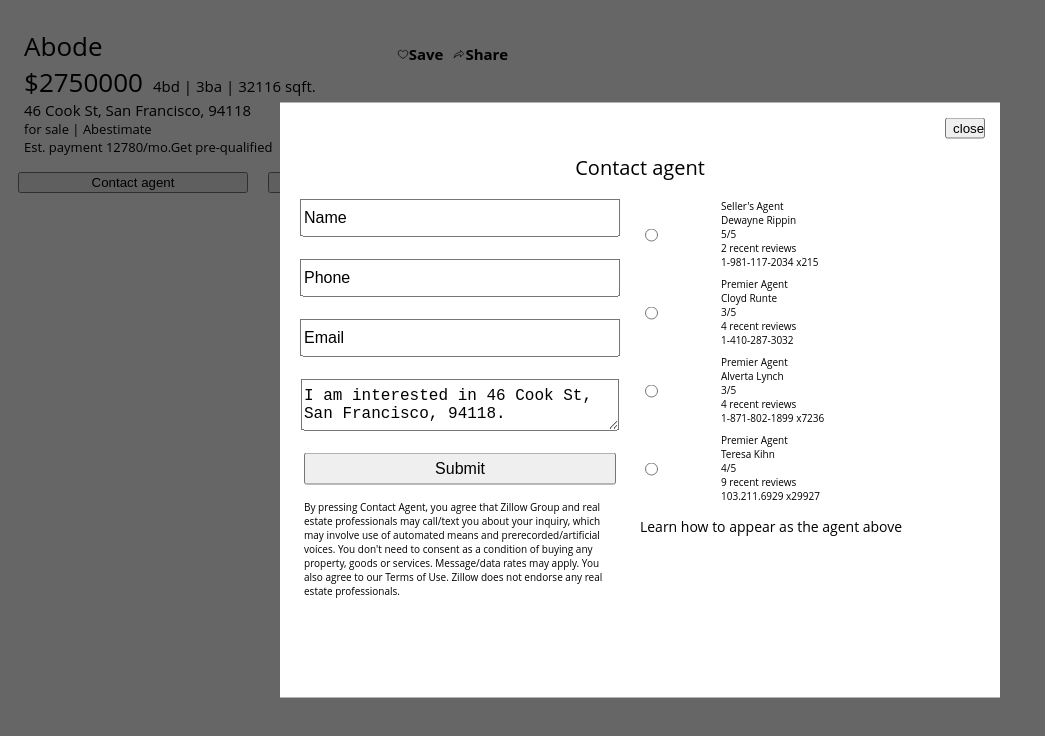
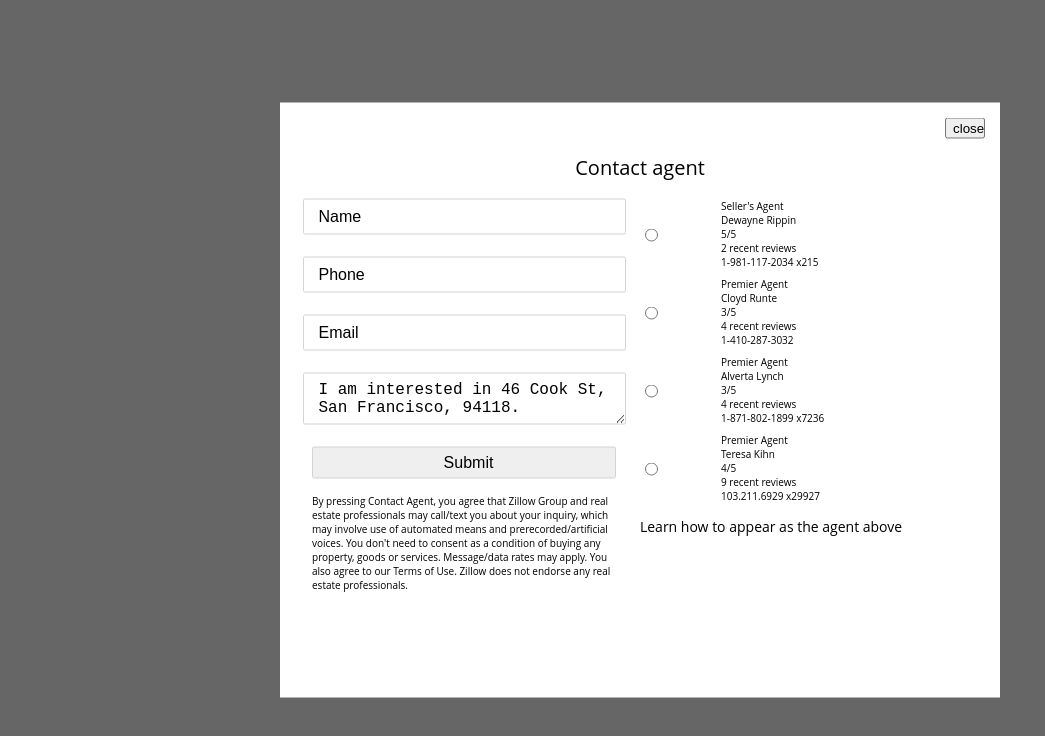
Before and after one commit to Bungal-ow/Contacts, a React app: page / in a window 1280 px wide. Both pictures are taken after a click on the button "Contact agent". Shown: the top 736 px of the page, without its empty margins (0-1045 px from the left). Built offline with nearby package versions, Linux system fonts and the light colour scheme; the HTML template or start-up script is replaced by a standard one.

Commit message:
More styling - INB4 I break things

```diff
--- a/client/src/components/IconButton.jsx
+++ b/client/src/components/IconButton.jsx
@@ -5,8 +5,8 @@ import React from 'react';
 
 const IconButton = ({ icon, text, handleClick }) => (
   <div onClick={handleClick}>
-    <img src={icon} alt="" height="12" />
-    {text}
+    <img src={icon} alt="" height="15" />
+    {`  ${text}`}
   </div>
 );
 
--- a/client/src/components/Summary.jsx
+++ b/client/src/components/Summary.jsx
@@ -52,6 +52,7 @@ class Summary extends Component {
 
     return (
       <div className="summary">
+        <div className="main">
           <div id="logo">Abode</div>
           <div className="header">
             <IconButton icon={heartIcon} text="Save" handleClick={() => this.showModal('signin')} />
@@ -79,7 +80,7 @@ class Summary extends Component {
                 </div>
                 <div>
                   <span>
-                  {`Est. payment ${summary.estPayment}/mo.`}
+                    {`Est. payment ${summary.estPayment}/mo.  `}
                   </span>
                   <span>
                     Get pre-qualified
@@ -92,6 +93,7 @@ class Summary extends Component {
             <button type="button" onClick={() => this.showModal('contact')}>Contact agent</button>
             <button type="button" onClick={() => this.showModal('tour')}>Take a tour</button>
           </div>
+        </div>
         {modal}
       </div>
     );
--- a/client/src/styles/Modal.css
+++ b/client/src/styles/Modal.css
@@ -1,6 +1,12 @@
 .summary {
-  width: 500;
   font-family: 'Open Sans', sans-serif;
+}
+
+.main {
+  position:fixed;
+  top:50%;
+  left:50%;
+  transform: translate(-50%,-50%);
 }
 
 .header {
@@ -10,27 +16,41 @@
 }
 
 .header div {
+  color: #0055cc;
   margin-left: 10px;
   font-size: 15px;
   font-weight: bold;
 }
 
 #logo {
+  color: #0055cc;
   font-size: 26px;
   position: relative;
+  width: 80px;
   top: 20px;
   left: 16px;
 }
 
 .footer {
   width: 500px;
+  margin: 0 11px 0 11px;
   display: flex;
 }
 
 .footer button {
   width: 50%;
-  margin-left: 10px;
-  margin-right: 10px;
+  height: 40px;
+  border-radius: 5px;
+  background-color: #0055cc;
+  color: white;
+  font-size: 13px;
+  margin-left: 5px;
+  margin-right: 5px;
+}
+
+.footer button:hover {
+  background-color: white;
+  color: #0055cc;
 }
 
 .specs {
@@ -50,7 +70,6 @@
 }
 
 .modal {
-  font-family: 'Open Sans', sans-serif;
   position: fixed;
   top: 0;
   left: 0;
@@ -91,7 +110,7 @@ section button {
 .contact-body {
   display: flex;
   flex-wrap: wrap;
-  padding: 8px 24px 0px 24px;
+  padding: 8px 32px 0px 32px;
 }
 
 .contactForm {
@@ -108,17 +127,27 @@ form {
 }
 
 form input {
+  border-style: solid;
+  border-width: 1px;
+  border-color: lightgray;
+  border-radius: 2px;
   font-size: 16px;
   width: 100%;
   height: 32px;
+  padding-left: 15px;
   /* padding: 7px 15px 7px 0px; */
 }
 
 textarea {
+  border-style: solid;
+  border-width: 1px;
+  border-color: lightgray;
+  border-radius: 2px;
   font-size: 16px;
   width: 100%;
   padding-top: 7px;
   padding-bottom: 7px;
+  padding-left: 15px;
   /* padding: 7px 15px 7px 15px; */
 }
 
```
Also changed, not shown: 1 other file (tests, documents, lock files or other folders). Lines whose indentation alone changed are shown as unchanged.
